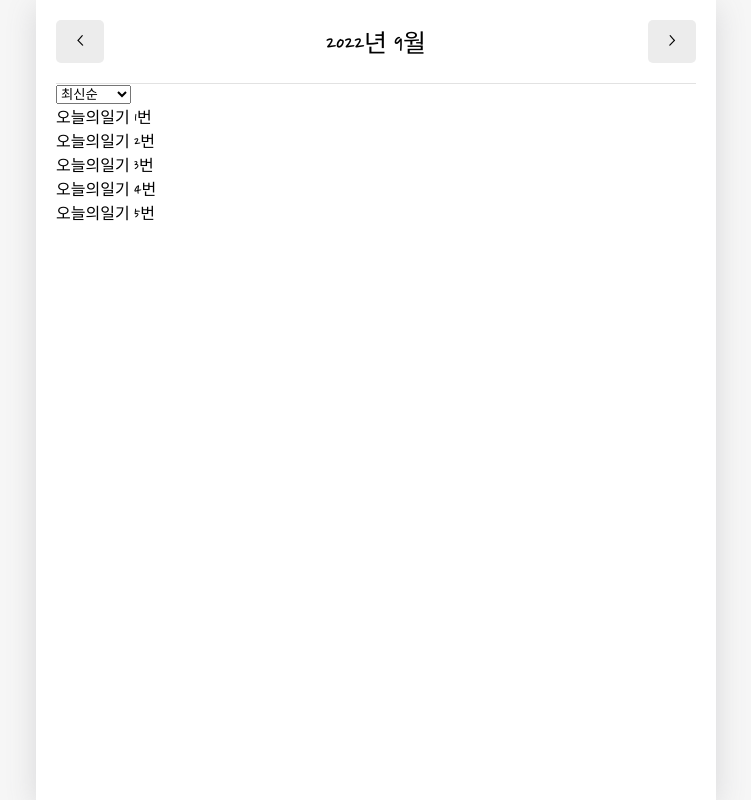
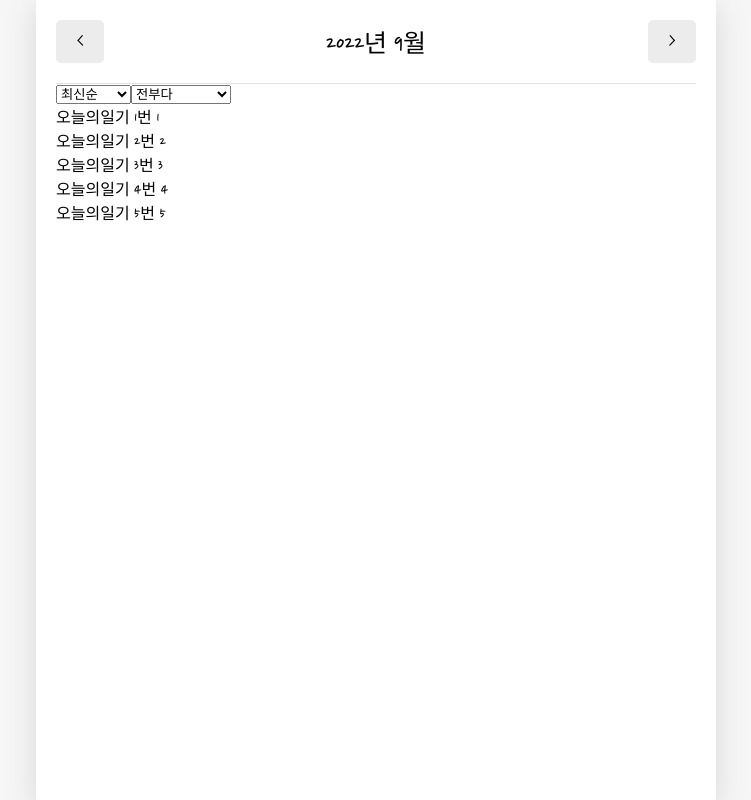
Before and after one commit to Parzival8971/react-emotion-diary, a React (Create React App) app: page / in a window 1280 px wide. Shown: the whole page, without its empty margins (264-1015 px from the left). Built offline with nearby package versions, Linux system fonts and the light colour scheme; the HTML template or start-up script is replaced by a standard one; a web font is replaced by a local one.

Commit message:
[FEAT] : Sort 감정 기능 추가

```diff
--- a/src/componets/DiaryList.js
+++ b/src/componets/DiaryList.js
@@ -3,6 +3,12 @@ import React, { useState } from 'react';
 const sortOptionList = [
   { value: 'latest', name: '최신순' },
   { value: 'oldest', name: '오래된 순' },
+];
+
+const filterOptionList = [
+  { value: 'all', name: '전부다' },
+  { value: 'good', name: '좋은 감정만' },
+  { value: 'bad', name: '안좋은 감정만' },
 ];
 
 const ControlMenu = ({ value, onChange, optionList }) => {
@@ -19,9 +25,18 @@ const ControlMenu = ({ value, onChange, optionList }) => {
 
 const DiaryList = ({ diaryList }) => {
   const [sortType, setSortType] = useState('lastest');
-  JSON.parse(JSON.stringify(diaryList));
+  const [filter, setFilter] = useState('all');
 
   const getProcessedDiaryList = () => {
+    const filterCallBack = (item) => {
+      if (filter === 'good') {
+        console.log(parseInt(item.emotion) <= 3);
+        return parseInt(item.emotion) <= 3;
+      } else {
+        return parseInt(item.emotion) > 3;
+      }
+    };
+
     const compare = (a, b) => {
       if (sortType === 'latest') {
         return parseInt(b.date) - parseInt(a.date);
@@ -31,7 +46,10 @@ const DiaryList = ({ diaryList }) => {
     };
 
     const copyList = JSON.parse(JSON.stringify(diaryList));
-    const sortedList = copyList.sort(compare);
+    const filteredList =
+      filter === 'all' ? copyList : copyList.filter((it) => filterCallBack(it));
+
+    const sortedList = filteredList.sort(compare);
     return sortedList;
   };
 
@@ -42,8 +60,15 @@ const DiaryList = ({ diaryList }) => {
         onChange={setSortType}
         optionList={sortOptionList}
       />
+      <ControlMenu
+        value={filter}
+        onChange={setFilter}
+        optionList={filterOptionList}
+      />
       {getProcessedDiaryList().map((it) => (
-        <div key={it.id}>{it.content}</div>
+        <div key={it.id}>
+          {it.content} {it.emotion}
+        </div>
       ))}
     </div>
   );
```
